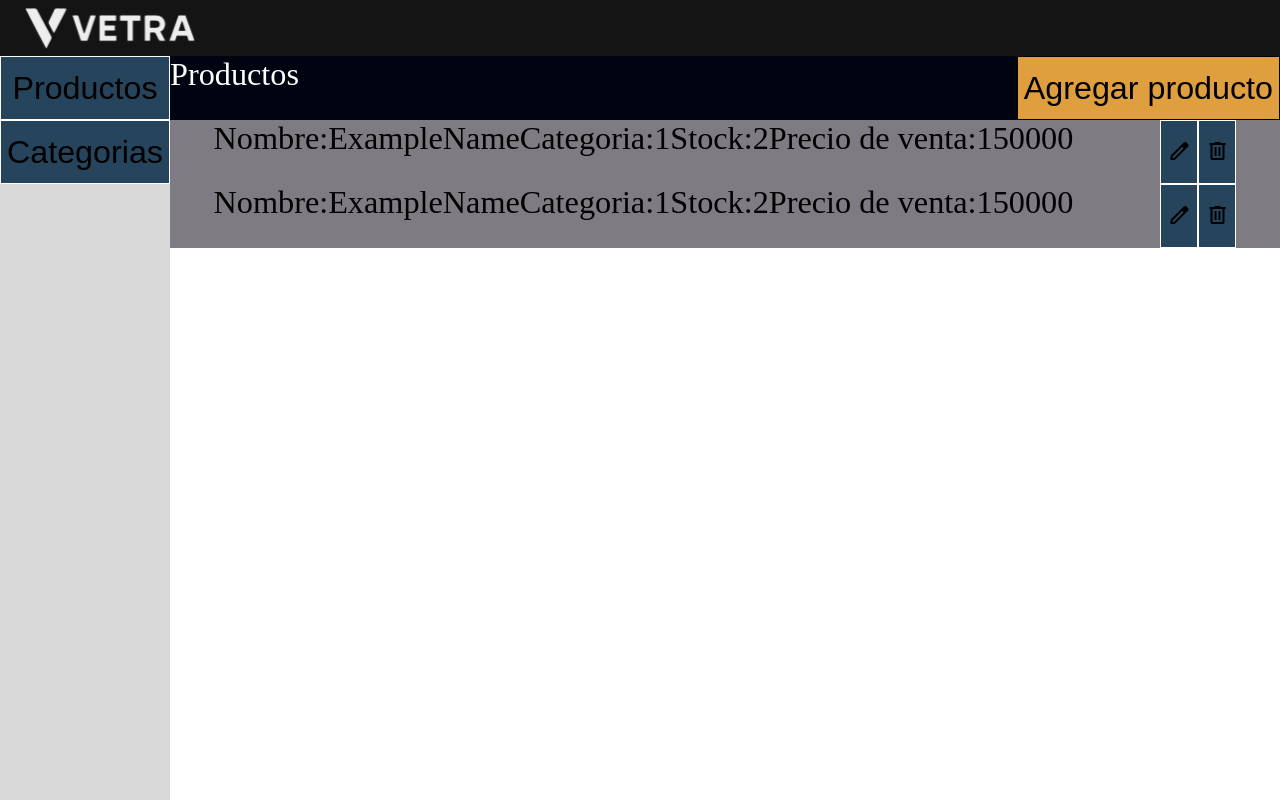
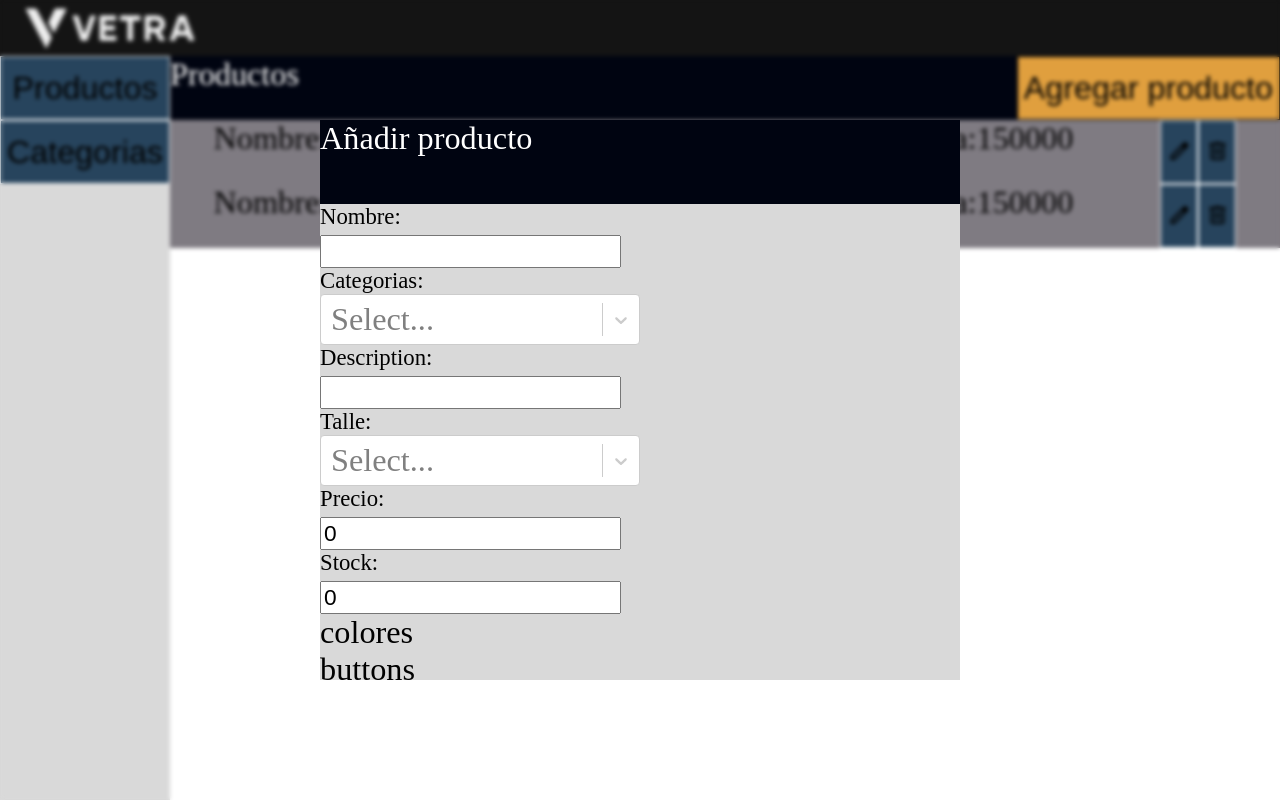
Before and after one commit to EmilioBaigorria/Administracion, a React (Vite) app: page / in a window 1280 px wide. Built offline with nearby package versions, Linux system fonts and the light colour scheme.

Commit message:
Modal crear/editar producto añdado, aun lo estoy trabajando

```diff
--- a/package.json
+++ b/package.json
@@ -17,6 +17,7 @@
     "react": "^19.0.0",
     "react-dom": "^19.0.0",
     "react-router": "^7.5.0",
+    "react-select": "^5.10.1",
     "zustand": "^5.0.3"
   },
   "devDependencies": {
--- /dev/null
+++ b/src/componets/modals/ModalCrearEditarProducto.tsx
@@ -0,0 +1,86 @@
+import { ChangeEvent, useState } from "react"
+import styles from "./ModalCrearEditarProducto.tsx.module.css"
+import { IProduct } from "../../types/IProduct"
+import Select from "react-select"
+import { MultiValue } from "react-select"
+const initialValues: IProduct = {
+    id: "",
+    nombre: "",
+    stock: 0,
+    precio: 0,
+    descripcion: "",
+    categoria: 0,
+    talle: "",
+    color: [],
+    marca: "",
+    id_talle_producto: "",
+    id_descuento_producto: ""
+}
+type OptionType = {
+    value: string;
+    label: string;
+}
+const mockedCategories: OptionType[] = [
+    { value: "Urbano", label: "Urbano" },
+    { value: "Rural", label: "Rural" },
+    { value: "Mujer", label: "Mujer" },
+    { value: "Hombre", label: "Hombre" }
+]
+const mockedSize: OptionType[] = [
+    { value: "37", label: "37" },
+    { value: "46", label: "37" },
+    { value: "XL", label: "XL" },
+    { value: "XXL", label: "XXL" }
+]
+export const ModalCrearEditarProducto = () => {
+    const [workingProduct, setWorkingProduct] = useState<IProduct>(initialValues)
+    const [selectedCategories, setSelectedCategories] = useState<MultiValue<OptionType>>([])
+    const [selectedSizes, setSelectedSizes] = useState<MultiValue<OptionType>>([])
+
+
+
+    const handleChangeInputs = (event: ChangeEvent<HTMLInputElement>) => {
+        const { value, name } = event.target
+        setWorkingProduct((prev) => ({ ...prev, [`${name}`]: value }))
+        console.log(workingProduct)
+    }
+    return (
+        <div className={styles.background}>
+            <div className={styles.mainContainer}>
+                <div className={styles.header}>
+                    <p>{workingProduct.nombre == "" ? "Añadir producto" : "Editar producto"}</p>
+                </div>
+                <div className={styles.inputs}>
+                    <p className={styles.label}>Nombre:</p>
+                    <input className={styles.input} name="nombre" value={workingProduct.nombre} onChange={handleChangeInputs}/>
+                    <p className={styles.label}>Categorias:</p>
+                    <Select className={styles.dropdown}
+                        options={mockedCategories}
+                        isMulti
+                        value={selectedCategories}
+                        onChange={(newValues) => setSelectedCategories(newValues)}
+                    />
+                    <p className={styles.label}>Description:</p>
+                    <input className={styles.input} name="descripcion" value={workingProduct.descripcion} onChange={handleChangeInputs}/>
+                    <p className={styles.label}>Talle:</p>
+                    <Select className={styles.dropdown}
+                        options={mockedSize}
+                        isMulti
+                        value={selectedSizes}
+                        onChange={(newValues) => setSelectedSizes(newValues)}
+                    />
+                    <p className={styles.label}>Precio:</p>
+                    <input className={styles.input} name="precio" value={workingProduct.precio} onChange={handleChangeInputs}/>
+                    <p className={styles.label}>Stock:</p>
+                    <input className={styles.input} name="stock" value={workingProduct.stock} onChange={handleChangeInputs}/>
+                </div>
+                <div className={styles.colorInputs}>
+                    <p>colores</p>
+                </div>
+                <div className={styles.buttons}>
+                    <p>buttons</p>
+                </div>
+            </div>
+        </div>
+    )
+}
--- /dev/null
+++ b/src/componets/modals/ModalCrearEditarProducto.tsx.module.css
@@ -0,0 +1,31 @@
+
+.background{
+    backdrop-filter: blur(2px);
+    display: flex;
+    justify-content: center;
+    align-items: center;
+    width: 100vw;
+    height: 100vh;
+    position: absolute;
+}
+.mainContainer{
+    background-color:#D9D9D9;
+    width: 50%;
+    height: 70%;
+}
+.header{
+    color: white;
+    background-color: #000411;
+    width: 100%;
+    height: 15%;
+}
+.dropdown{
+
+    width: 50%;
+}
+.label{
+    font-size: 1rem;
+}
+.input{
+    font-size: 1rem;
+}
--- a/src/componets/screens/Categories/Categories.tsx
+++ b/src/componets/screens/Categories/Categories.tsx
@@ -1,3 +1,4 @@
+import { CategorieListing } from "../../ui/CategorieListing/CategorieListing"
 import { Header } from "../../ui/Header/Header"
 import { Sidebar } from "../../ui/Sidebar/Sidebar"
 import styles from "./Categories.module.css"
@@ -10,7 +11,7 @@ export const Categories = () => {
       </div>
       <div className={styles.contentContainer}>
         <Sidebar />
-        <p>Categorias</p>
+        <CategorieListing/>
       </div>
     </div>
   )
--- a/src/componets/screens/Products/Products.tsx
+++ b/src/componets/screens/Products/Products.tsx
@@ -1,3 +1,4 @@
+import { ModalCrearEditarProducto } from "../../modals/ModalCrearEditarProducto"
 import { Header } from "../../ui/Header/Header"
 import { ProductListing } from "../../ui/ProductListing/ProductListing"
 import { Sidebar } from "../../ui/Sidebar/Sidebar"
@@ -6,12 +7,13 @@ import styles from "./Products.module.css"
 export const Products = () => {
   return (
     <div className={styles.mainContainer}>
+      <ModalCrearEditarProducto />
       <div className={styles.headerContainer}>
-        <Header/>
+        <Header />
       </div>
       <div className={styles.contentContainer}>
-        <Sidebar/>
-        <ProductListing/>
+        <Sidebar />
+        <ProductListing />
       </div>
     </div>
   )
--- a/src/componets/ui/CategorieListing/CategorieListing.tsx
+++ b/src/componets/ui/CategorieListing/CategorieListing.tsx
@@ -1,10 +1,13 @@
 import React, { useState } from 'react'
 import styles from "./CategorieListing.module.css"
 import { Button } from '../Button/Button'
+import { Categories } from '../../../types/enums/Categories'
+
+const initialValues:Categories[]=[0,1,2,3,4,5]
 
 export const CategorieListing = () => {
 
-    const [categories,setCategories]=useState()
+    const [categories,setCategories]=useState<Categories[]>(initialValues)
 
   return (
     <div className={styles.mainContainer}>
@@ -17,7 +20,9 @@ export const CategorieListing = () => {
                 </div>
             </div>
             <div className={styles.productsContainer}>
-
+                {categories.map((el)=>(
+                    <p>{Categories[el]}</p>
+                ))}
             </div>
         </div>
   )
--- /dev/null
+++ b/src/types/enums/Categories.ts
@@ -0,0 +1,10 @@
+export enum Categories{
+    ZAPATILLAS,
+    CAMPERAS,
+    URBANAS,
+    DEPORTIVAS,
+    TRAIL,
+    HOMBRE,
+    MUJER,
+    NIÑOS
+}
```
Also changed, not shown: 1 other file (tests, documents, lock files or other folders).
